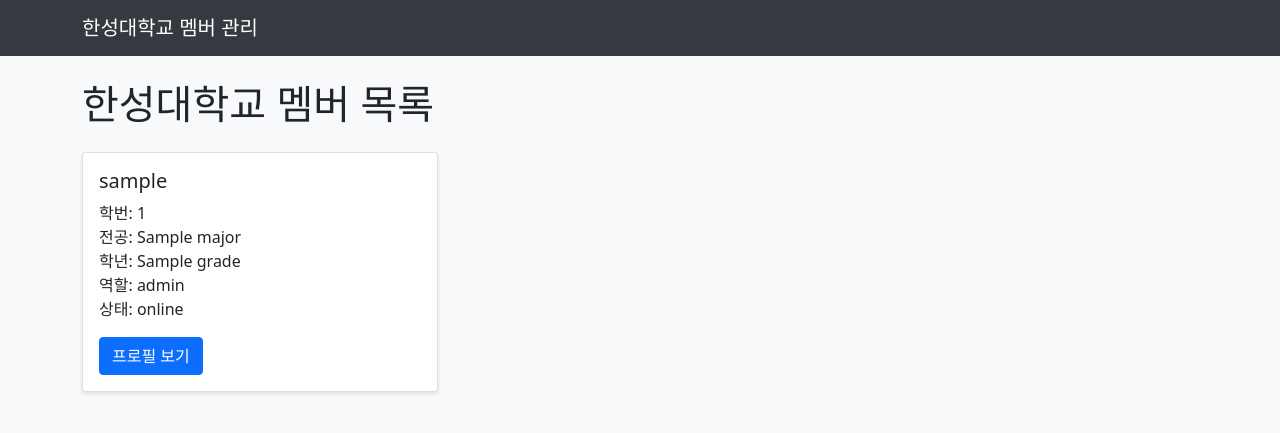
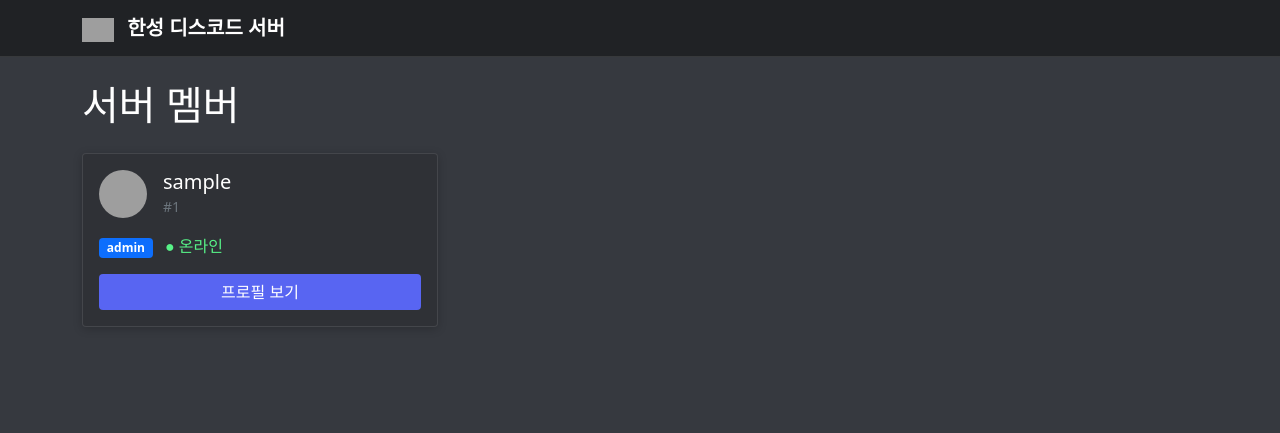
Before and after one commit to uhihi09/hansungweb, a Flask app: page / in a window 1280 px wide. Shown: the top 433 px of the page. Run offline with Flask 2, Linux system fonts and the light colour scheme; a database or web service that is not in the repository returns one stand-in record (values such as "Sample title"); grey boxes are pictures that could not be loaded.

Commit message:
css 수정

```diff
--- a/app.py
+++ b/app.py
@@ -15,32 +15,12 @@
     return render_template('index.html', members=members, profiles=profiles)
 
 @app.route('/member/<discord_id>')
-def member_profile(discord_id):
-    member = db.get_member(discord_id)
-    if member:
-        return render_template('member.html', member=member)
-    return redirect(url_for('index'))
-
-@app.route('/api/update_profile', methods=['POST'])
-def update_profile():
-    data = request.json
-    discord_id = data.get('discord_id')
-    editor_discord_id = data.get('editor_discord_id')
-    new_description = data.get('description')
-
-    if not all([discord_id, editor_discord_id, new_description]):
-        return jsonify({'success': False, 'error': 'Missing required fields'})
-
-    success = db.update_member_profile(discord_id, editor_discord_id, new_description)
-    return jsonify({'success': success})
-
-@app.route('/profile/<discord_id>')
 def view_profile(discord_id):
     profile = db.get_profile(discord_id)
     member = db.get_member_by_id(discord_id)
     return render_template('profile.html', profile=profile, member=member)
 
-@app.route('/profile/edit/<discord_id>', methods=['GET', 'POST'])
+@app.route('/member/<discord_id>/edit', methods=['GET', 'POST'])
 def edit_profile(discord_id):
     if request.method == 'POST':
         profile_data = {
@@ -56,5 +36,18 @@
     member = db.get_member_by_id(discord_id)
     return render_template('edit_profile.html', profile=profile, member=member)
 
+@app.route('/api/update_profile', methods=['POST'])
+def update_profile():
+    data = request.json
+    discord_id = data.get('discord_id')
+    editor_discord_id = data.get('editor_discord_id')
+    new_description = data.get('description')
+
+    if not all([discord_id, editor_discord_id, new_description]):
+        return jsonify({'success': False, 'error': 'Missing required fields'})
+
+    success = db.update_member_profile(discord_id, editor_discord_id, new_description)
+    return jsonify({'success': success})
+
 if __name__ == '__main__':
     app.run(debug=True)
--- a/templates/base.html
+++ b/templates/base.html
@@ -3,30 +3,109 @@
 <head>
     <meta charset="UTF-8">
     <meta name="viewport" content="width=device-width, initial-scale=1.0">
-    <title>한성대학교 멤버 관리</title>
+    <title>한성 디스코드 서버</title>
     <link href="https://cdn.jsdelivr.net/npm/bootstrap@5.1.3/dist/css/bootstrap.min.css" rel="stylesheet">
     <style>
+        :root {
+            --discord-dark: #36393f;
+            --discord-darker: #2f3136;
+            --discord-darkest: #202225;
+            --discord-blurple: #5865f2;
+            --discord-green: #57f287;
+            --discord-text: #dcddde;
+        }
+
         body {
-            background-color: #f8f9fa;
+            background-color: var(--discord-dark);
+            color: var(--discord-text);
+            font-family: 'gg sans', 'Noto Sans', 'Helvetica Neue', Helvetica, Arial, sans-serif;
         }
+
         .navbar {
-            background-color: #343a40;
+            background-color: var(--discord-darkest);
+            border-bottom: 1px solid rgba(255,255,255,0.1);
+            backdrop-filter: blur(10px);
         }
+
         .navbar-brand {
             color: white !important;
+            font-weight: 700;
         }
+
         .card {
-            box-shadow: 0 2px 4px rgba(0,0,0,0.1);
+            background-color: var(--discord-darker);
+            border: 1px solid rgba(255,255,255,0.1);
+            box-shadow: 0 2px 10px rgba(0,0,0,0.2);
+            transition: transform 0.2s;
         }
+
+        .card:hover {
+            transform: translateY(-2px);
+        }
+
         .card-header {
-            background-color: #f8f9fa;
+            background-color: var(--discord-darkest);
+            border-bottom: 1px solid rgba(255,255,255,0.1);
+            color: white;
+        }
+
+        .btn-primary {
+            background-color: var(--discord-blurple);
+            border: none;
+        }
+
+        .btn-primary:hover {
+            background-color: #4752c4;
+        }
+
+        .btn-secondary {
+            background-color: var(--discord-darker);
+            border: 1px solid rgba(255,255,255,0.1);
+        }
+
+        .btn-secondary:hover {
+            background-color: #36393f;
+        }
+
+        h1, h2, h3, h4, h5, h6 {
+            color: white;
+        }
+
+        .form-control {
+            background-color: var(--discord-darkest);
+            border: 1px solid rgba(255,255,255,0.1);
+            color: var(--discord-text);
+        }
+
+        .form-control:focus {
+            background-color: var(--discord-darkest);
+            border-color: var(--discord-blurple);
+            color: var(--discord-text);
+            box-shadow: 0 0 0 0.25rem rgba(88, 101, 242, 0.25);
+        }
+
+        .form-label {
+            color: white;
+        }
+
+        .status-online {
+            color: var(--discord-green);
+        }
+
+        .status-offline {
+            color: #747f8d;
         }
     </style>
 </head>
 <body>
     <nav class="navbar navbar-expand-lg navbar-dark mb-4">
         <div class="container">
-            <a class="navbar-brand" href="/">한성대학교 멤버 관리</a>
+            <a class="navbar-brand" href="/">
+                <img src="https://assets-global.website-files.com/6257adef93867e50d84d30e2/636e0a6a49cf127bf92de1e2_icon_clyde_white_RGB.png"
+                     alt="Discord"
+                     style="height: 24px; margin-right: 8px;">
+                한성 디스코드 서버
+            </a>
         </div>
     </nav>
 
--- a/templates/index.html
+++ b/templates/index.html
@@ -2,21 +2,34 @@
 
 {% block content %}
 <div class="container">
-    <h1 class="mb-4">한성대학교 멤버 목록</h1>
+    <h1 class="mb-4">서버 멤버</h1>
     <div class="row">
         {% for member in members %}
         <div class="col-md-4 mb-4">
             <div class="card h-100">
                 <div class="card-body">
-                    <h5 class="card-title">{{ member.nickname }}</h5>
+                    <div class="d-flex align-items-center mb-3">
+                        <img src="https://cdn.discordapp.com/embed/avatars/0.png"
+                             alt="{{ member.nickname }}"
+                             class="rounded-circle me-3"
+                             style="width: 48px; height: 48px;">
+                        <div>
+                            <h5 class="card-title mb-0">{{ member.nickname }}</h5>
+                            <small class="text-muted">#{{ member.discord_id[-4:] }}</small>
+                        </div>
+                    </div>
                     <p class="card-text">
-                        학번: {{ member.student_id }}<br>
-                        전공: {{ member.major }}<br>
-                        학년: {{ member.grade }}<br>
-                        역할: {{ member.role }}<br>
-                        상태: {{ member.status }}
+                        <span class="badge bg-primary me-2">{{ member.role }}</span>
+                        <span class="status-{{ member.status.lower() }}">
+                            {% if member.status == 'online' %}
+                            ● 온라인
+                            {% else %}
+                            ● 오프라인
+                            {% endif %}
+                        </span>
                     </p>
-                    <a href="{{ url_for('view_profile', discord_id=member.discord_id) }}" class="btn btn-primary">프로필 보기</a>
+                    <a href="{{ url_for('view_profile', discord_id=member.discord_id) }}"
+                       class="btn btn-primary w-100">프로필 보기</a>
                 </div>
             </div>
         </div>
```
